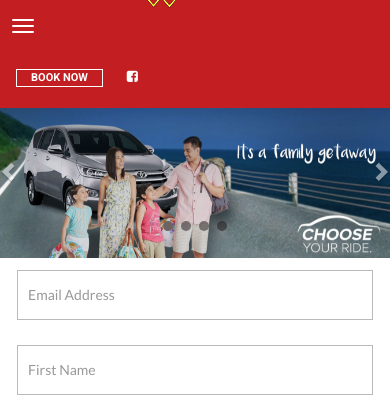
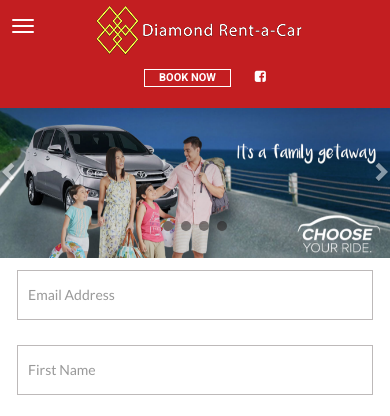
Before and after one commit to jorense/drac, a PHP site: page /index.php in a window 390 px wide. Shown: the top 416 px of the page. Run offline with PHP 8.4, Linux system fonts and the light colour scheme; some libraries are stand-ins or nearby versions; grey boxes are pictures that could not be loaded.

Commit message:
modified main.css

```diff
--- a/css/main.css
+++ b/css/main.css
@@ -1034,11 +1034,12 @@
     .right-nav-item {
         color: #fff;
         font-size: 13px;
+        padding-left: 128px;
     }
     .navbar-brand img {
-        position: relative;
-        top: -44px;
-        left: 65px;
+    position: relative;
+    top: 3px;
+    left: 21px;
     }
     .about-us-2{
         background-image: url("../images/background-about-us-shaking-hands-mobile.jpg");
```
